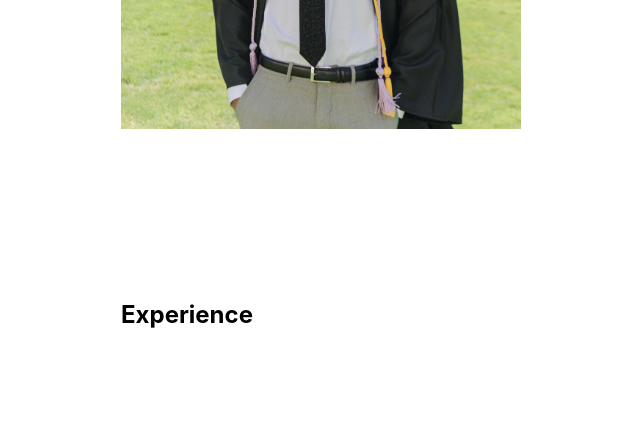
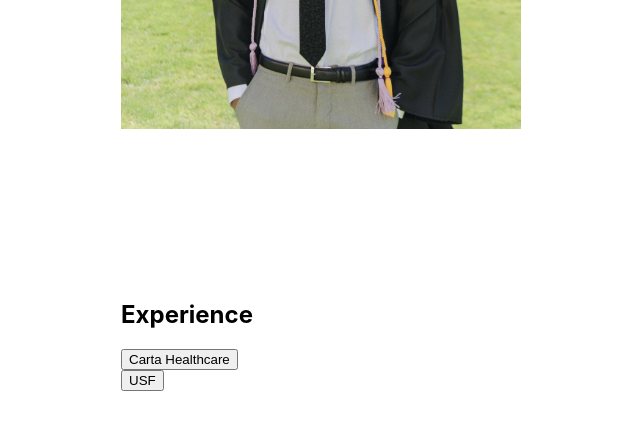
Before and after one commit to isaq98/portfolio_site, a React (Create React App) app: page / in a window 1280 px wide. Shown: the part 1419-1849 px from the top of the page, without its empty margins (69-709 px from the left). Built offline with nearby package versions, Linux system fonts and the light colour scheme.

Commit message:
Adding interactive work history menu

```diff
--- a/src/App.js
+++ b/src/App.js
@@ -1,4 +1,3 @@
-import logo from './logo.svg';
 import './App.css';
 import Overview from './Components/Overview';
 import Navbar from './Components/Navbar';
--- a/src/Components/Experience/_Experience.scss
+++ b/src/Components/Experience/_Experience.scss
@@ -2,4 +2,12 @@
     height: 100vh;
     max-width: 900px;
     margin: 0px auto;
+
+    & > .experience-container {
+        & .job-list {
+            & > .button-row {
+                display: flex;
+            }
+        }
+    }
 }
--- a/src/Components/Experience/index.js
+++ b/src/Components/Experience/index.js
@@ -1,11 +1,56 @@
 import React from 'react';
 import './_Experience.scss';
+import { workEnum } from '../../Utils/WorkEnum';
 
 function Experience() {
-    return(
+
+    const handleClick = (buttonIndex) => {
+        renderExperienceContent(buttonIndex);
+    }
+
+    const renderExperienceButtons = () => {
+        return workEnum.map((element, index) => {
+            return <button className={`button-row ${index}`} key={element.company} onClick={() => handleClick(index)}>{element.company}</button>
+        });
+    }
+
+    const renderExperienceContent = (buttonIndex) => {
+        // return workEnum.map((element, index) => {
+        //     if(buttonIndex === index || !buttonIndex) {
+        //         const { description } = element;
+        //         return (
+        //             <>
+        //                 <h3 key={element.company} className="work-experience-header">{`${element.title} @ ${element.company}`}</h3>
+        //                 <p>{element.time}</p>
+        //                 <div className="work-experience-bulletins">
+        //                     <ul>
+        //                     {description.map((element) => {
+        //                         return (
+        //                             <li key={element}>{element}</li>
+        //                         )
+        //                     })}
+        //                     </ul>
+        //                 </div>
+        //             </>
+        //         )
+        //     }
+        //     return null;
+        // })
+        console.log('index of enum is: ', workEnum[buttonIndex]);
+    }
+
+    return (
         <section className="experience">
             <div className="experience-container">
                 <h2>Experience</h2>
+                <div className="job-list">
+                    {renderExperienceButtons()}
+                </div>
+                <div className="job-styled-panel">
+                    <div className="job-content">
+                        {renderExperienceContent()}
+                    </div>
+                </div>
             </div>
         </section>
     )
--- /dev/null
+++ b/src/Utils/WorkEnum.js
@@ -0,0 +1,22 @@
+export const workEnum = [
+    {
+        company: 'Carta Healthcare',
+        title: 'Frontend Engineer',
+        time: 'January 2021 - August 2022',
+        description: [
+            "Engineered and maintained major portions of Carta's customer-facing webapp using ES6, React, Redux, and Sass",
+            "Developed and shipped thousands of Jest tests. Improving frontend coverage from nothing to 70% of components being covered",
+            "Collaborated with multidisciplinary teams of engineers, designers, and executives to discuss and implement meaningful UI",
+        ]
+    },
+    {
+        company: 'USF',
+        title: 'Information Security Student Specialist',
+        time: 'July 2018 - August 2020',
+        description: [
+            "Worked within a team of four InfoSec specialists to monitor and improve institution network security",
+            "Developed and maintained vulnerability tracking dashboards utilizing Splunk and Python",
+            "Interfaced with university officials and other IT teams to ensure complete and thorough solutions for preventative training and vulnerability prevention"
+        ]
+    }
+];
```
